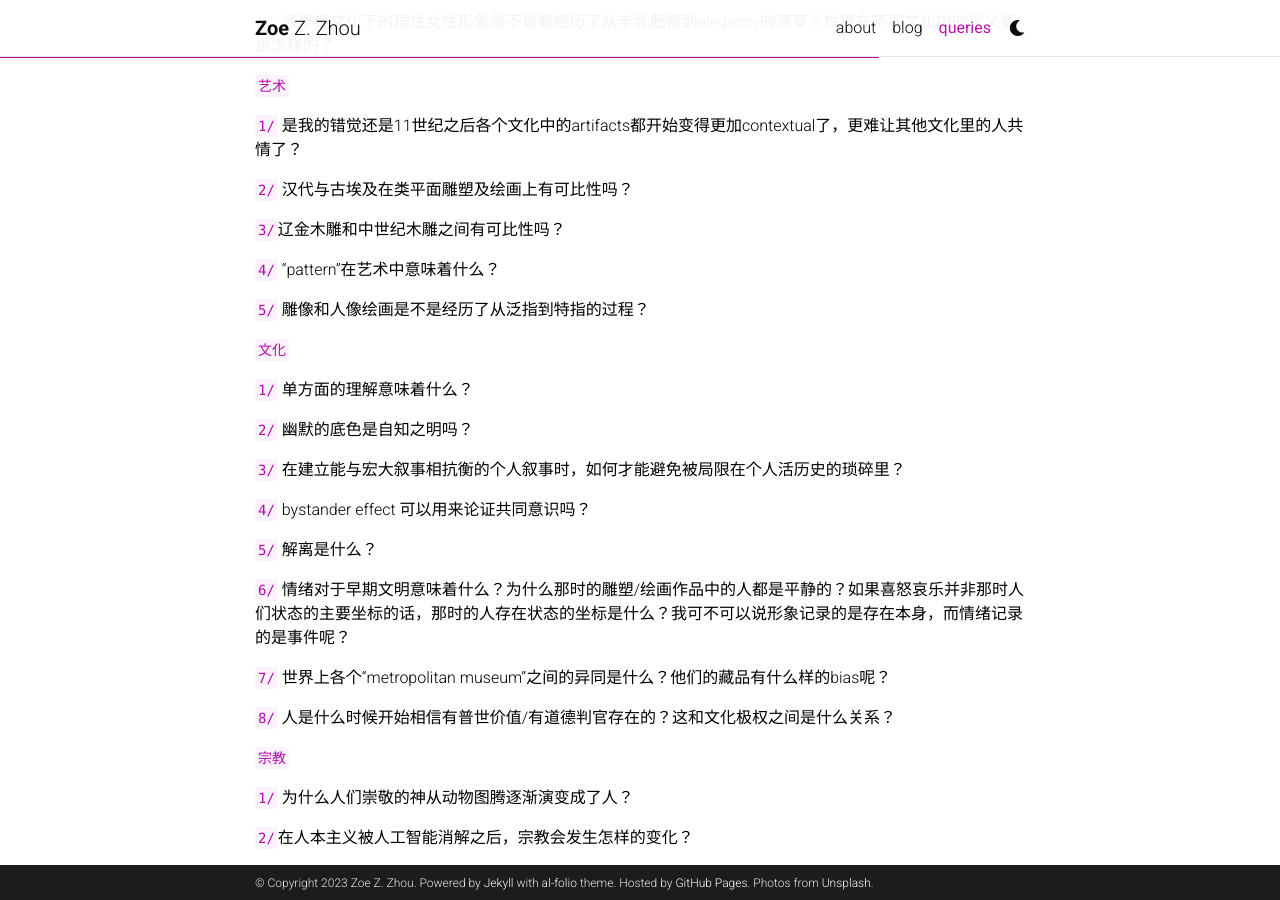
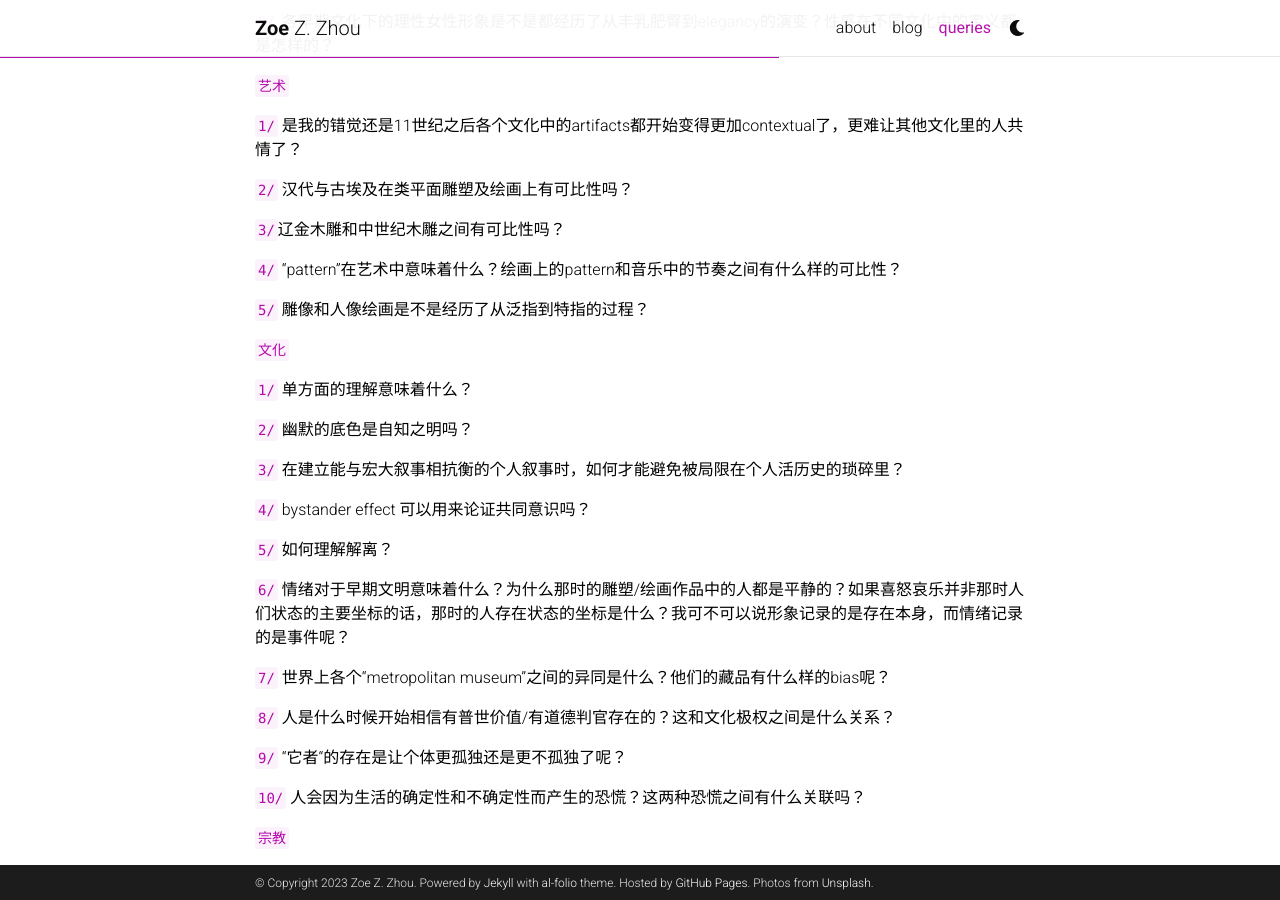
Before and after one commit to Zoewhat/Zoewhat.github.io, a Jekyll site: the page built from _pages/teaching.md, in a window 1280 px wide and 900 px high, scrolled down 428 px. Built offline with Jekyll 4.4.1, drawn with Linux system fonts in a browser that asks for light colours; comment, search, counter and statistics services are not loaded; a style sheet for code colours, icons or effects is not loaded.

Commit message:
Update teaching.md

```diff
--- a/_pages/teaching.md
+++ b/_pages/teaching.md
@@ -26,7 +26,7 @@ nav_order: 5
 
 `3/`辽金木雕和中世纪木雕之间有可比性吗？
 
-`4/` “pattern”在艺术中意味着什么？
+`4/` “pattern”在艺术中意味着什么？绘画上的pattern和音乐中的节奏之间有什么样的可比性？
 
 `5/` 雕像和人像绘画是不是经历了从泛指到特指的过程？
 
@@ -40,13 +40,17 @@ nav_order: 5
 
 `4/` bystander effect 可以用来论证共同意识吗？
 
-`5/` 解离是什么？
+`5/` 如何理解解离？
 
 `6/` 情绪对于早期文明意味着什么？为什么那时的雕塑/绘画作品中的人都是平静的？如果喜怒哀乐并非那时人们状态的主要坐标的话，那时的人存在状态的坐标是什么？我可不可以说形象记录的是存在本身，而情绪记录的是事件呢？
 
 `7/` 世界上各个“metropolitan museum”之间的异同是什么？他们的藏品有什么样的bias呢？
 
 `8/` 人是什么时候开始相信有普世价值/有道德判官存在的？这和文化极权之间是什么关系？
+
+`9/` “它者“的存在是让个体更孤独还是更不孤独了呢？
+
+`10/` 人会因为生活的确定性和不确定性而产生的恐慌？这两种恐慌之间有什么关联吗？
 
 `宗教`
 
```
